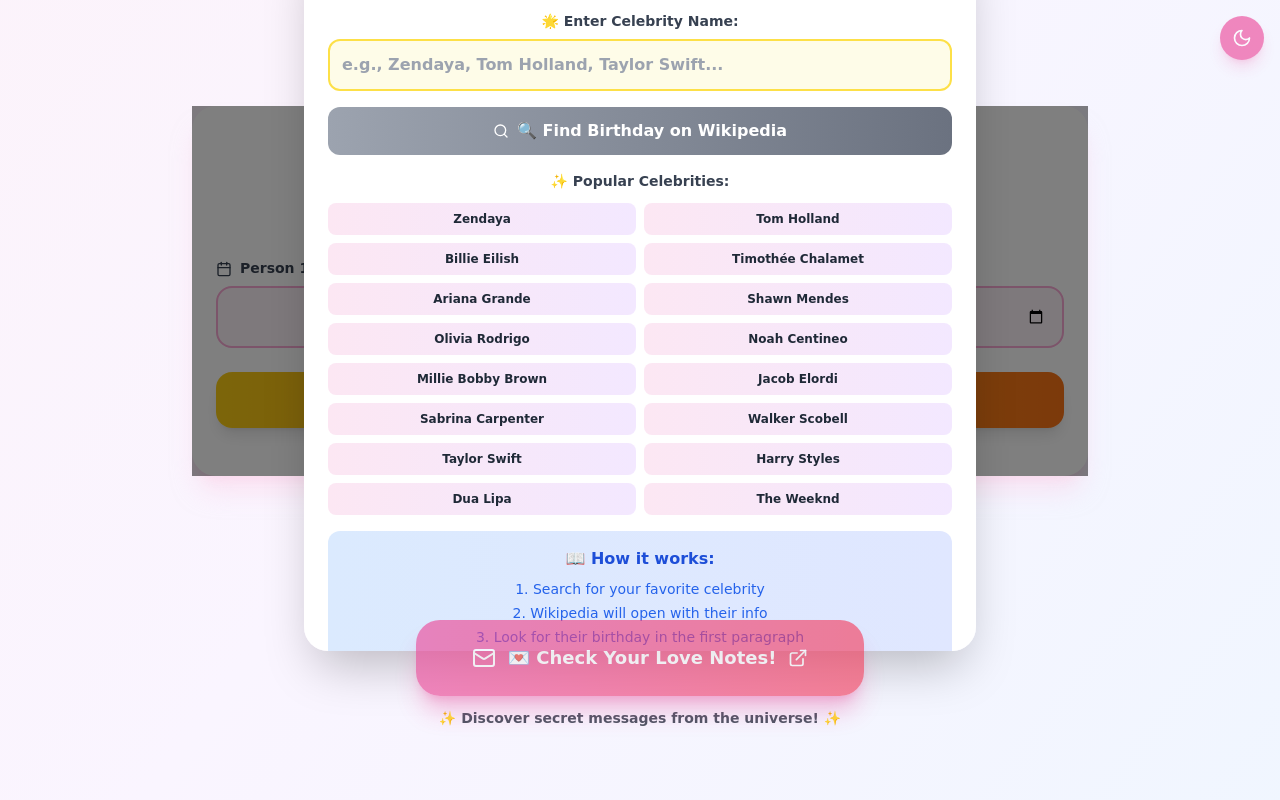
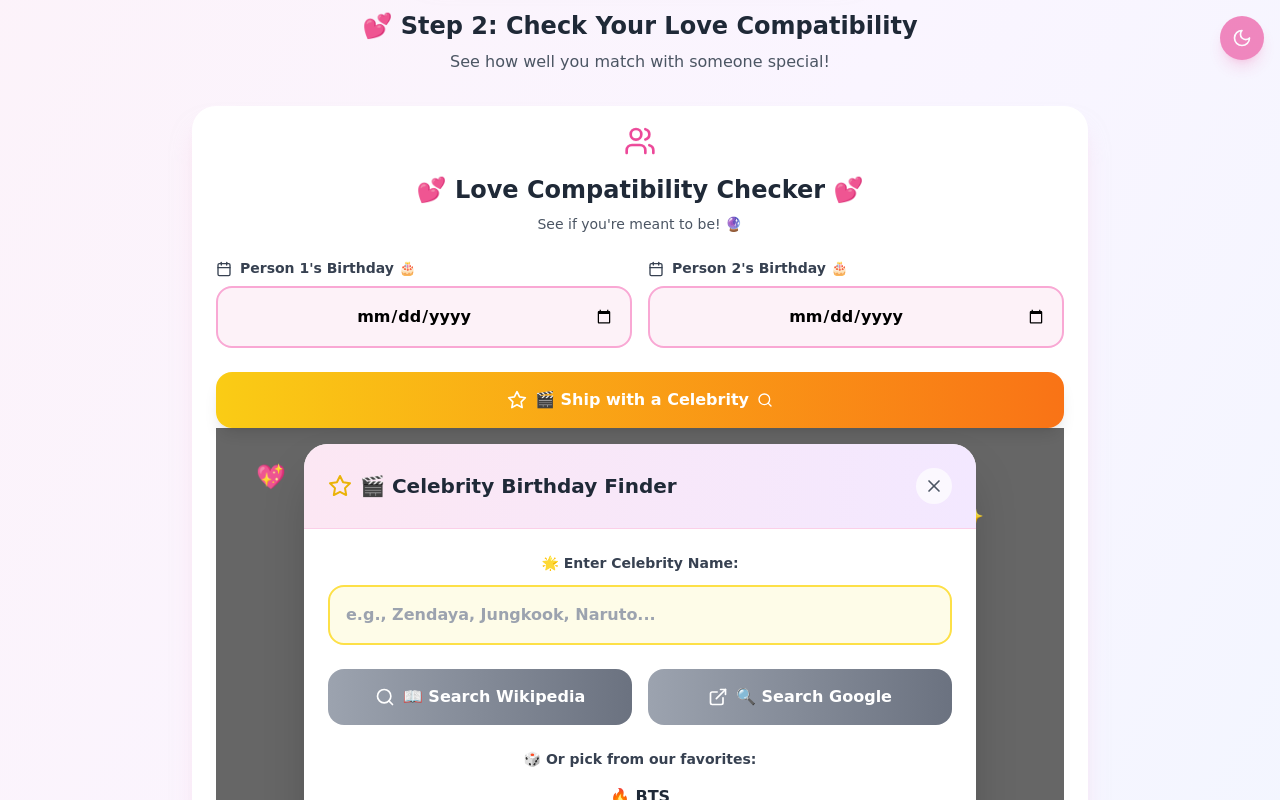
Before and after one commit to Abdul-Ahadexpo/Comics-Love, a React (Vite) app: page / in a window 1280 px wide. Both pictures are taken after a click on the button "🎬 Ship with a Celebrity". Shown: the part 712-1512 px from the top of the page. Built offline with nearby package versions, Linux system fonts and the light colour scheme.

Commit message:
Update CelebrityShip.tsx

```diff
--- a/src/components/CelebrityShip.tsx
+++ b/src/components/CelebrityShip.tsx
@@ -1,10 +1,40 @@
-import React, { useState } from 'react';
+import React, { useState, useEffect } from 'react';
 import { Star, Search, X, Copy, CheckCircle, ExternalLink } from 'lucide-react';
 
 export const CelebrityShip: React.FC = () => {
   const [isOpen, setIsOpen] = useState(false);
   const [celebrityName, setCelebrityName] = useState('');
   const [showWiki, setShowWiki] = useState(false);
+
+  // Disable body scroll when modal is open
+
+
+
+  useEffect(() => {
+  // Remove disabling body scroll when modal is open
+  // So do nothing here to keep page scrollable
+
+  // Cleanup isn't needed anymore, but let's keep a safe reset
+  return () => {
+    document.body.style.overflow = 'auto';
+  };
+
+
+
+
+  }, [isOpen]);
+
+  // Close modal on Escape key
+  useEffect(() => {
+    const handleEscape = (e: KeyboardEvent) => {
+      if (e.key === 'Escape' && isOpen) {
+        closeModal();
+      }
+    };
+
+    document.addEventListener('keydown', handleEscape);
+    return () => document.removeEventListener('keydown', handleEscape);
+  }, [isOpen]);
 
   const getWikipediaUrl = (name: string) => {
     const formattedName = name.trim().replace(/\s+/g, '_');
@@ -21,16 +51,10 @@ export const CelebrityShip: React.FC = () => {
     setShowWiki(true);
   };
 
-  const popularCelebs = [
-    'Zendaya', 'Tom_Holland', 'Billie_Eilish', 'Timothée_Chalamet',
-    'Ariana_Grande', 'Shawn_Mendes', 'Olivia_Rodrigo', 'Noah_Centineo',
-    'Millie_Bobby_Brown', 'Jacob_Elordi', 'Sabrina_Carpenter', 'Walker_Scobell',
-    'Taylor_Swift', 'Harry_Styles', 'Dua_Lipa', 'The_Weeknd'
-  ];
-
-  const handleCelebClick = (celeb: string) => {
-    setCelebrityName(celeb.replace(/_/g, ' '));
-    setShowWiki(true);
+  const closeModal = () => {
+    setIsOpen(false);
+    setShowWiki(false);
+    setCelebrityName('');
   };
 
   const resetSearch = () => {
@@ -38,11 +62,57 @@ export const CelebrityShip: React.FC = () => {
     setCelebrityName('');
   };
 
+  // Updated celebrity list with BTS & Anime characters
+  const popularCelebs = [
+    // BTS Members
+    { name: 'Jungkook', category: '🔥 BTS' },
+    { name: 'V (Kim Taehyung)', category: '🔥 BTS' },
+    { name: 'Jimin', category: '🔥 BTS' },
+    { name: 'SUGA', category: '🔥 BTS' },
+    { name: 'RM', category: '🔥 BTS' },
+    { name: 'Jin', category: '🔥 BTS' },
+    { name: 'J-Hope', category: '🔥 BTS' },
+
+    // Popular Celebrities
+    { name: 'Zendaya', category: '⭐ Celebs' },
+    { name: 'Tom Holland', category: '⭐ Celebs' },
+    { name: 'Billie Eilish', category: '⭐ Celebs' },
+    { name: 'Timothée Chalamet', category: '⭐ Celebs' },
+    { name: 'Ariana Grande', category: '⭐ Celebs' },
+    { name: 'Taylor Swift', category: '⭐ Celebs' },
+    { name: 'Harry Styles', category: '⭐ Celebs' },
+    { name: 'Olivia Rodrigo', category: '⭐ Celebs' },
+
+    // Anime Characters (with official birthdays)
+    { name: 'Naruto Uzumaki', category: '✨ Anime', note: 'Oct 10' },
+    { name: 'Goku', category: '✨ Anime', note: 'Apr 16' },
+    { name: 'Luffy', category: '✨ Anime', note: 'May 5' },
+    { name: 'Levi Ackerman', category: '✨ Anime', note: 'Dec 25' },
+    { name: 'Gojo Satoru', category: '✨ Anime', note: 'Dec 7' },
+    { name: 'Tanjiro Kamado', category: '✨ Anime', note: 'Jul 14' },
+  ];
+
+  const groupedCelebs = popularCelebs.reduce((acc, celeb) => {
+    if (!acc[celeb.category]) {
+      acc[celeb.category] = [];
+    }
+    acc[celeb.category].push(celeb);
+    return acc;
+  }, {} as Record<string, typeof popularCelebs>);
+
+  const handleCelebClick = (celeb: typeof popularCelebs[0]) => {
+    setCelebrityName(celeb.name);
+    if (celeb.note) {
+      // For anime characters, show a helpful note
+      alert(`💡 ${celeb.name}'s official birthday is ${celeb.note}! You can search for more details or use this date directly.`);
+    }
+  };
+
   return (
     <div className="relative">
       {/* Celebrity Ship Button */}
       <button
-        onClick={() => setIsOpen(!isOpen)}
+        onClick={() => setIsOpen(true)}
         className="w-full flex items-center justify-center space-x-2 p-4 rounded-2xl bg-gradient-to-r from-yellow-400 to-orange-500 hover:from-yellow-500 hover:to-orange-600 text-white font-bold transition-all duration-300 transform hover:scale-105 shadow-lg"
       >
         <Star className="w-5 h-5" />
@@ -50,85 +120,123 @@ export const CelebrityShip: React.FC = () => {
         <Search className="w-4 h-4" />
       </button>
 
-      {/* Celebrity Ship Modal */}
+      {/* Modal Backdrop & Container - PERFECTLY CENTERED */}
       {isOpen && (
-        <div className="fixed inset-0 bg-black/50 z-50 flex items-center justify-center p-4">
-          <div className="bg-white dark:bg-gray-800 rounded-3xl p-6 w-full max-w-2xl max-h-[90vh] overflow-y-auto shadow-2xl">
-            <div className="flex items-center justify-between mb-6">
-              <h3 className="text-xl font-bold text-gray-800 dark:text-white">
-                🎬 Celebrity Birthday Finder
+        <div className="relative inset-0 bg-black/60 z-50 flex items-center justify-center p-4">
+          {/* Floating Hearts Animation */}
+          <div className="absolute inset-0 pointer-events-none overflow-hidden">
+            <div className="absolute top-10 left-10 text-pink-300 text-2xl animate-bounce" style={{ animationDelay: '0s' }}>💖</div>
+            <div className="absolute top-20 right-20 text-purple-300 text-xl animate-bounce" style={{ animationDelay: '1s' }}>✨</div>
+            <div className="absolute bottom-20 left-20 text-yellow-300 text-lg animate-bounce" style={{ animationDelay: '2s' }}>🌟</div>
+            <div className="absolute bottom-10 right-10 text-pink-300 text-2xl animate-bounce" style={{ animationDelay: '0.5s' }}>💫</div>
+          </div>
+
+          {/* Modal Container - CENTERED WITH FLEXBOX */}
+          <div className="bg-white dark:bg-gray-800 rounded-3xl w-full max-w-2xl max-h-[90vh] shadow-2xl transform transition-all duration-300 scale-100 flex flex-col">
+            {/* Modal Header - FIXED */}
+            <div className="flex items-center justify-between p-6 bg-gradient-to-r from-pink-100 to-purple-100 dark:from-pink-900/30 dark:to-purple-900/30 border-b border-pink-200 dark:border-gray-700 rounded-t-3xl flex-shrink-0">
+              <h3 className="text-xl font-bold text-gray-800 dark:text-white flex items-center space-x-2">
+                <Star className="w-6 h-6 text-yellow-500" />
+                <span>🎬 Celebrity Birthday Finder</span>
               </h3>
               <button
-                onClick={() => {
-                  setIsOpen(false);
-                  resetSearch();
-                }}
-                className="p-2 rounded-full bg-gray-200 dark:bg-gray-700 hover:bg-gray-300 dark:hover:bg-gray-600 transition-all duration-200"
+                onClick={closeModal}
+                className="p-2 rounded-full bg-white/70 dark:bg-gray-700/70 hover:bg-white dark:hover:bg-gray-600 transition-all duration-200 transform hover:scale-110"
               >
-                <X className="w-4 h-4 text-gray-600 dark:text-gray-300" />
+                <X className="w-5 h-5 text-gray-600 dark:text-gray-300" />
               </button>
             </div>
 
+            {/* Modal Content - SCROLLABLE BODY */}
+            <div className="flex-1 overflow-y-auto">
+              <div className="p-6 space-y-6">
                 {!showWiki ? (
-              <div className="space-y-4">
+                  <>
                     {/* Search Input */}
                     <div>
-                  <label className="block text-sm font-bold text-gray-700 dark:text-gray-300 mb-2">
+                      <label className="block text-sm font-bold text-gray-700 dark:text-gray-300 mb-3">
                         🌟 Enter Celebrity Name:
                       </label>
                       <input
                         type="text"
                         value={celebrityName}
                         onChange={(e) => setCelebrityName(e.target.value)}
-                    placeholder="e.g., Zendaya, Tom Holland, Taylor Swift..."
-                    className="w-full p-3 rounded-xl border-2 border-yellow-300 dark:border-gray-600 bg-yellow-50 dark:bg-gray-700 font-bold dark:text-white focus:outline-none focus:ring-2 focus:ring-yellow-400"
-                    onKeyPress={(e) => e.key === 'Enter' && handleSearch()}
+                        placeholder="e.g., Zendaya, Jungkook, Naruto..."
+                        className="w-full p-4 rounded-2xl border-2 border-yellow-300 dark:border-gray-600 bg-yellow-50 dark:bg-gray-700 font-bold dark:text-white focus:outline-none focus:ring-4 focus:ring-yellow-400 transition-all duration-300"
+                        onKeyPress={(e) => e.key === 'Enter' && celebrityName.trim() && handleSearch()}
                       />
                     </div>
 
-                {/* Search Button */}
+                    {/* Search Buttons */}
+                    <div className="grid md:grid-cols-2 gap-4">
                       <button
                         onClick={handleSearch}
                         disabled={!celebrityName.trim()}
-                  className="w-full flex items-center justify-center space-x-2 p-3 rounded-xl bg-gradient-to-r from-blue-500 to-purple-500 hover:from-blue-600 hover:to-purple-600 disabled:from-gray-400 disabled:to-gray-500 text-white font-bold transition-all duration-300"
+                        className="flex items-center justify-center space-x-2 p-4 rounded-2xl bg-gradient-to-r from-blue-500 to-indigo-500 hover:from-blue-600 hover:to-indigo-600 disabled:from-gray-400 disabled:to-gray-500 text-white font-bold transition-all duration-300 transform hover:scale-105 disabled:hover:scale-100"
                       >
-                  <Search className="w-4 h-4" />
-                  <span>🔍 Find Birthday on Wikipedia</span>
+                        <Search className="w-5 h-5" />
+                        <span>📖 Search Wikipedia</span>
                       </button>
 
-                {/* Popular Celebrities */}
+                      <button
+                        onClick={() => window.open(getGoogleUrl(celebrityName), '_blank')}
+                        disabled={!celebrityName.trim()}
+                        className="flex items-center justify-center space-x-2 p-4 rounded-2xl bg-gradient-to-r from-green-500 to-emerald-500 hover:from-green-600 hover:to-emerald-600 disabled:from-gray-400 disabled:to-gray-500 text-white font-bold transition-all duration-300 transform hover:scale-105 disabled:hover:scale-100"
+                      >
+                        <ExternalLink className="w-5 h-5" />
+                        <span>🔍 Search Google</span>
+                      </button>
+                    </div>
+
+                    {/* Popular Celebrities by Category */}
                     <div>
-                  <p className="text-sm font-bold text-gray-700 dark:text-gray-300 mb-3">
-                    ✨ Popular Celebrities:
+                      <p className="text-sm font-bold text-gray-700 dark:text-gray-300 mb-4 text-center">
+                        🎲 Or pick from our favorites:
                       </p>
-                  <div className="grid grid-cols-2 gap-2">
-                    {popularCelebs.map((celeb) => (
+
+                      {Object.entries(groupedCelebs).map(([category, celebs]) => (
+                        <div key={category} className="mb-6">
+                          <h4 className="font-bold text-gray-800 dark:text-white mb-3 text-center">
+                            {category}
+                          </h4>
+                          <div className="grid grid-cols-2 md:grid-cols-3 gap-2">
+                            {celebs.map((celeb) => (
                               <button
-                        key={celeb}
+                                key={celeb.name}
                                 onClick={() => handleCelebClick(celeb)}
-                        className="p-2 rounded-lg bg-gradient-to-r from-pink-100 to-purple-100 dark:from-pink-900/30 dark:to-purple-900/30 hover:from-pink-200 hover:to-purple-200 dark:hover:from-pink-800/40 dark:hover:to-purple-800/40 text-xs font-bold text-gray-800 dark:text-white transition-all duration-200"
+                                className="p-3 rounded-xl bg-gradient-to-r from-pink-100 to-purple-100 dark:from-pink-900/30 dark:to-purple-900/30 hover:from-pink-200 hover:to-purple-200 dark:hover:from-pink-800/40 dark:hover:to-purple-800/40 text-xs font-bold text-gray-800 dark:text-white transition-all duration-200 transform hover:scale-105"
                               >
-                        {celeb.replace(/_/g, ' ')}
+                                <div>{celeb.name}</div>
+                                {celeb.note && (
+                                  <div className="text-xs text-gray-600 dark:text-gray-400 mt-1">
+                                    {celeb.note}
+                                  </div>
+                                )}
                               </button>
                             ))}
                           </div>
                         </div>
+                      ))}
+                    </div>
 
                     {/* Instructions */}
-                <div className="bg-gradient-to-r from-blue-100 to-indigo-100 dark:from-blue-900/30 dark:to-indigo-900/30 p-4 rounded-xl">
-                  <h4 className="font-bold text-blue-700 dark:text-blue-300 mb-2">
+                    <div className="bg-gradient-to-r from-blue-100 to-indigo-100 dark:from-blue-900/30 dark:to-indigo-900/30 p-4 rounded-2xl">
+                      <h4 className="font-bold text-blue-700 dark:text-blue-300 mb-3 flex items-center">
+                        <Copy className="w-4 h-4 mr-2" />
                         📖 How it works:
                       </h4>
-                  <ol className="text-sm text-blue-600 dark:text-blue-400 space-y-1 list-decimal list-inside">
-                    <li>Search for your favorite celebrity</li>
-                    <li>Wikipedia will open with their info</li>
-                    <li>Look for their birthday in the first paragraph</li>
-                    <li>Copy the date and close this window</li>
-                    <li>Paste it into the compatibility checker!</li>
+                      <ol className="text-sm text-blue-600 dark:text-blue-400 space-y-2 list-decimal list-inside">
+                        <li>Enter a celebrity name or pick from our list</li>
+                        <li>Choose Wikipedia (best for birthdays) or Google search</li>
+                        <li>Look for their birthday in the search results</li>
+                        <li>Copy the date (format: YYYY-MM-DD)</li>
+                        <li>Close this popup and paste into compatibility checker!</li>
                       </ol>
                     </div>
-              </div>
+                  </>
                 ) : (
+                  <>
+                    {/* Search Results */}
                     <div className="space-y-4">
                       {/* Back Button */}
                       <button
@@ -139,11 +247,12 @@ export const CelebrityShip: React.FC = () => {
                       </button>
 
                       {/* Celebrity Info Header */}
-                <div className="text-center p-4 rounded-xl bg-gradient-to-r from-yellow-100 to-orange-100 dark:from-yellow-900/30 dark:to-orange-900/30">
-                  <h4 className="font-bold text-gray-800 dark:text-white text-lg">
-                    🌟 {celebrityName}
+                      <div className="text-center p-4 rounded-2xl bg-gradient-to-r from-yellow-100 to-orange-100 dark:from-yellow-900/30 dark:to-orange-900/30">
+                        <h4 className="font-bold text-gray-800 dark:text-white text-lg flex items-center justify-center space-x-2">
+                          <Star className="w-5 h-5 text-yellow-500" />
+                          <span>🌟 {celebrityName}</span>
                         </h4>
-                  <p className="text-sm text-gray-600 dark:text-gray-300">
+                        <p className="text-sm text-gray-600 dark:text-gray-300 mt-2">
                           Look for their birthday in the Wikipedia article below!
                         </p>
                       </div>
@@ -195,17 +304,17 @@ export const CelebrityShip: React.FC = () => {
 
                       {/* Done Button */}
                       <button
-                  onClick={() => {
-                    setIsOpen(false);
-                    resetSearch();
-                  }}
+                        onClick={closeModal}
                         className="w-full flex items-center justify-center space-x-2 p-4 rounded-xl bg-gradient-to-r from-pink-500 to-rose-500 hover:from-pink-600 hover:to-rose-600 text-white font-bold transition-all duration-300 transform hover:scale-105"
                       >
                         <CheckCircle className="w-5 h-5" />
                         <span>Done! Found the Birthday ✅</span>
                       </button>
                     </div>
+                  </>
                 )}
+              </div>
+            </div>
           </div>
         </div>
       )}
```
Lines whose indentation alone changed are shown as unchanged.
